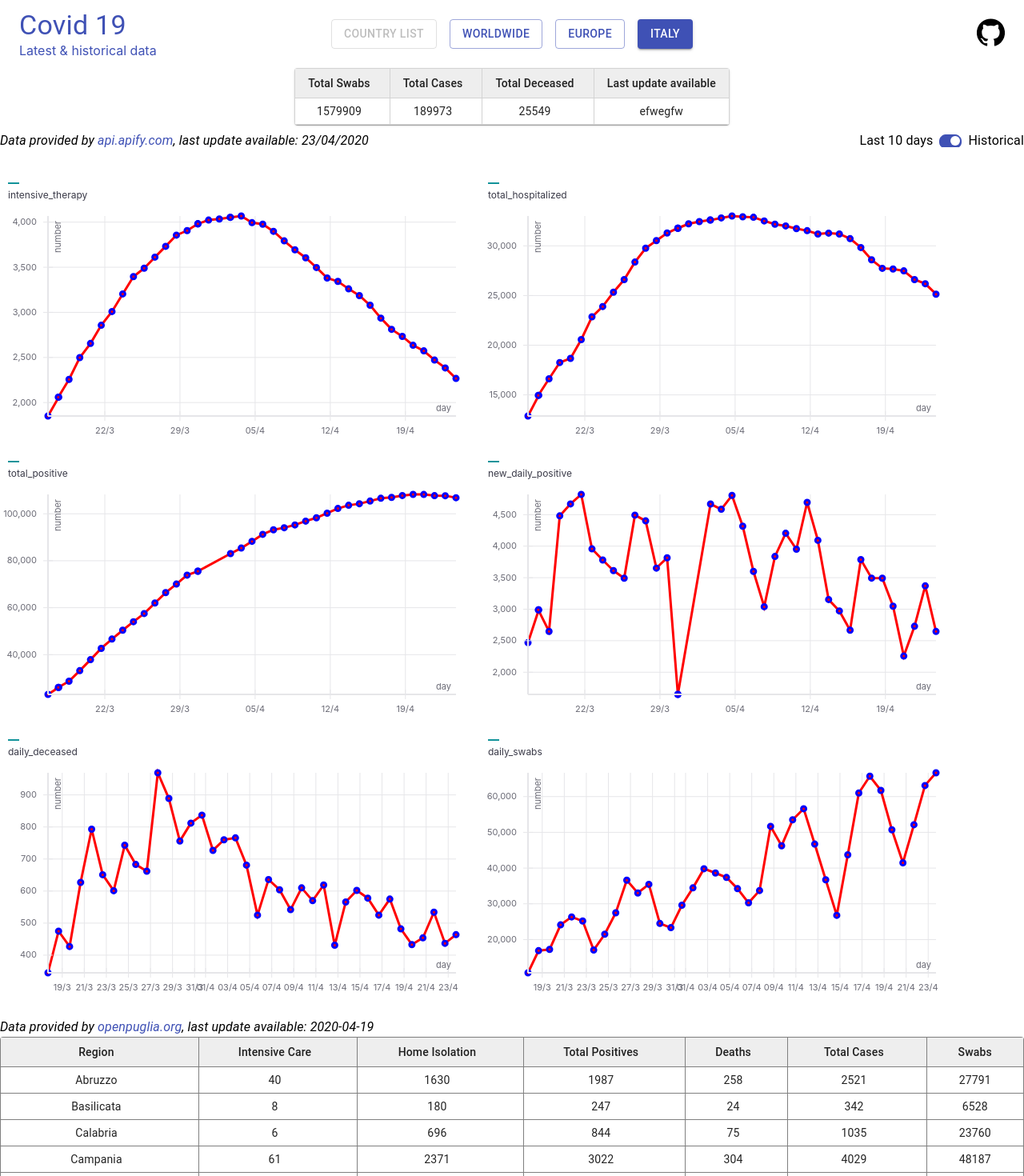
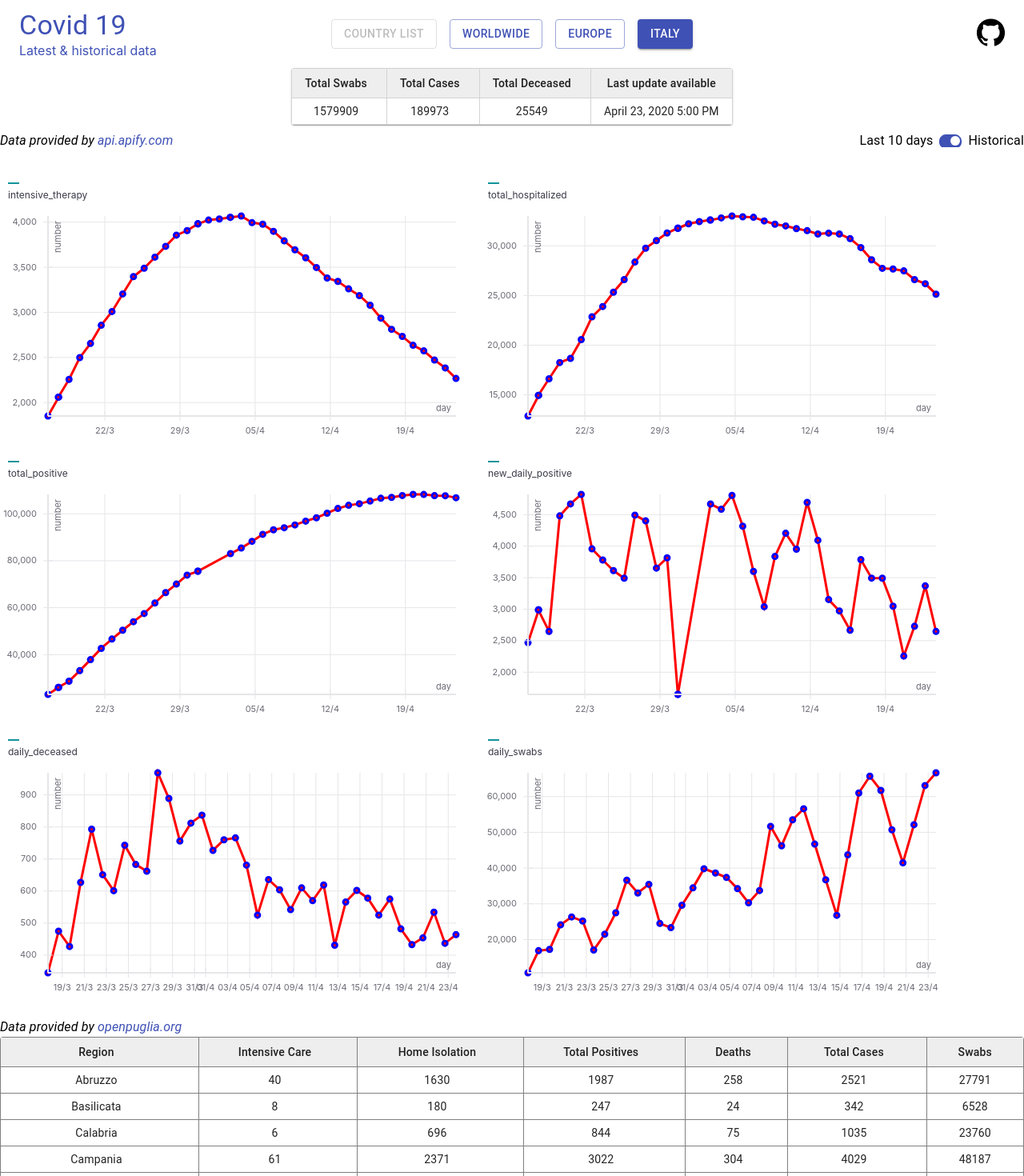
Before and after one commit to gianlucabaldin/covid19, a React (Create React App) app: page / in a window 1280 px wide. Shown: the top 1470 px of the page at 80% size. Built offline with nearby package versions, Linux system fonts and the light colour scheme.

Commit message:
+ Last update within upper Summary

```diff
--- a/src/component/LastUpdate.jsx
+++ b/src/component/DataProvided.jsx
@@ -1,11 +1,10 @@
 import React from 'react';
 import { Link, Typography } from '@material-ui/core';
 
-const LastUpdate = ({ date, href }) => (
+const DataProvided = ({ href }) => (
   <Typography style={{ fontStyle: 'italic', marginRight: 50 }}>
-    Data provided by <Link href={href}>{href}</Link>, last update available:{' '}
-    {date}
+    Data provided by <Link href={href}>{href}</Link>
   </Typography>
 );
 
-export default LastUpdate;
+export default DataProvided;
--- a/src/component/ItalyChart.jsx
+++ b/src/component/ItalyChart.jsx
@@ -4,7 +4,7 @@ import { Container, Box } from '@material-ui/core';
 import moment from 'moment';
 import SwitchInterval from './SwitchInterval';
 import Error from './Error';
-import LastUpdate from './LastUpdate';
+import DataProvided from './DataProvided';
 import { STATUS, API_ITALY_HYSTORICAL_APIFY_SHORT_URL } from '../utils/consts';
 // import SwitchInterval from './SwitchInterval';
 import Chart from './Chart';
@@ -25,17 +25,6 @@ const ItalyChart = ({
     dailyDeceased,
     dailySwabs,
   } = data;
-  const getLastUpdate = () => {
-    return intensiveTherapy &&
-      intensiveTherapy.length &&
-      intensiveTherapy.length > 0 &&
-      intensiveTherapy[intensiveTherapy.length - 1].x // "x" represents the date property
-      ? moment(intensiveTherapy[intensiveTherapy.length - 1].x).format(
-          'DD/MM/YYYY',
-        )
-      : 'Not available';
-  };
-
   return (
     <>
       <Box
@@ -49,10 +38,7 @@ const ItalyChart = ({
           alignItems: 'center',
         }}
       >
-        <LastUpdate
-          date={getLastUpdate()}
-          href={API_ITALY_HYSTORICAL_APIFY_SHORT_URL}
-        />
+        <DataProvided href={API_ITALY_HYSTORICAL_APIFY_SHORT_URL} />
 
         <SwitchInterval onToggleSwitch={onToggleSwitch} checked={checked} />
       </Box>
--- a/src/component/ItalyContainer.jsx
+++ b/src/component/ItalyContainer.jsx
@@ -2,6 +2,7 @@
 /* eslint-disable react/jsx-props-no-spreading */
 import React, { useEffect, useState } from 'react';
 import { Grid } from '@material-ui/core';
+import moment from 'moment';
 import ItalyChart from './ItalyChart';
 import ItalyRegions from './ItalyRegions';
 import { fetchItalyRegion, fetchItalyHistoricalAllApify } from '../utils/fetch';
@@ -16,6 +17,7 @@ const summaryInitialStatus = {
   tamponi: 0,
   totalCases: 0,
   deceased: 0,
+  lastUpdate: '',
   error: false,
 };
 
@@ -71,6 +73,10 @@ const ItalyContainer = (props) => {
           tamponi: res[res.length - 1].tamponi,
           totalCases: res[res.length - 1].totalCases,
           deceased: res[res.length - 1].deceased,
+          lastUpdate: moment(
+            intensiveTherapy[intensiveTherapy.length - 1].x,
+            // ).format('DD / MM / YYYY'),
+          ).format('LLL'),
           error: false,
         });
         return res;
--- a/src/component/ItalyRegions.jsx
+++ b/src/component/ItalyRegions.jsx
@@ -11,7 +11,7 @@ import { Box, Hidden, withStyles } from '@material-ui/core';
 import { grey } from '@material-ui/core/colors';
 import Error from './Error';
 import { OPEN_PUGLIA_API } from '../utils/consts';
-import LastUpdate from './LastUpdate';
+import DataProvided from './DataProvided';
 
 const useStyles = makeStyles({
   table: {
@@ -58,7 +58,7 @@ const ItalyRegions = ({ tableData, width }) => {
       style={{ overflowY: 'scroll', paddingBottom: 10 }}
       data-id="italy-regions-box"
     >
-      <LastUpdate date={tableData[0].data} href={OPEN_PUGLIA_API} />
+      <DataProvided href={OPEN_PUGLIA_API} />
       <TableContainer component={Paper}>
         <Table
           className={classes.table}
--- a/src/component/Summary.jsx
+++ b/src/component/Summary.jsx
@@ -7,7 +7,7 @@ import TableContainer from '@material-ui/core/TableContainer';
 import TableHead from '@material-ui/core/TableHead';
 import TableRow from '@material-ui/core/TableRow';
 import Paper from '@material-ui/core/Paper';
-import { Box, withStyles, Grid } from '@material-ui/core';
+import { withStyles, Grid } from '@material-ui/core';
 import { grey } from '@material-ui/core/colors';
 import Error from './Error';
 
@@ -24,9 +24,10 @@ const TableCell = withStyles({
 })(MuiTableCell);
 
 const Summary = ({
-  totalCases = 0,
-  deceased = 0,
-  tamponi = 0,
+  totalCases,
+  deceased,
+  tamponi,
+  lastUpdate,
   error = false,
 }) => {
   const classes = useStyles();
@@ -65,7 +66,7 @@ const Summary = ({
                 {error ? '' : deceased}
               </TableCell>
               <TableCell align="center" id="summary-deceased">
-                efwegfw
+                {error ? '' : lastUpdate}
               </TableCell>
             </TableRow>
           </TableBody>
```
Also changed, not shown: 1 other file (tests, documents, lock files or other folders).
